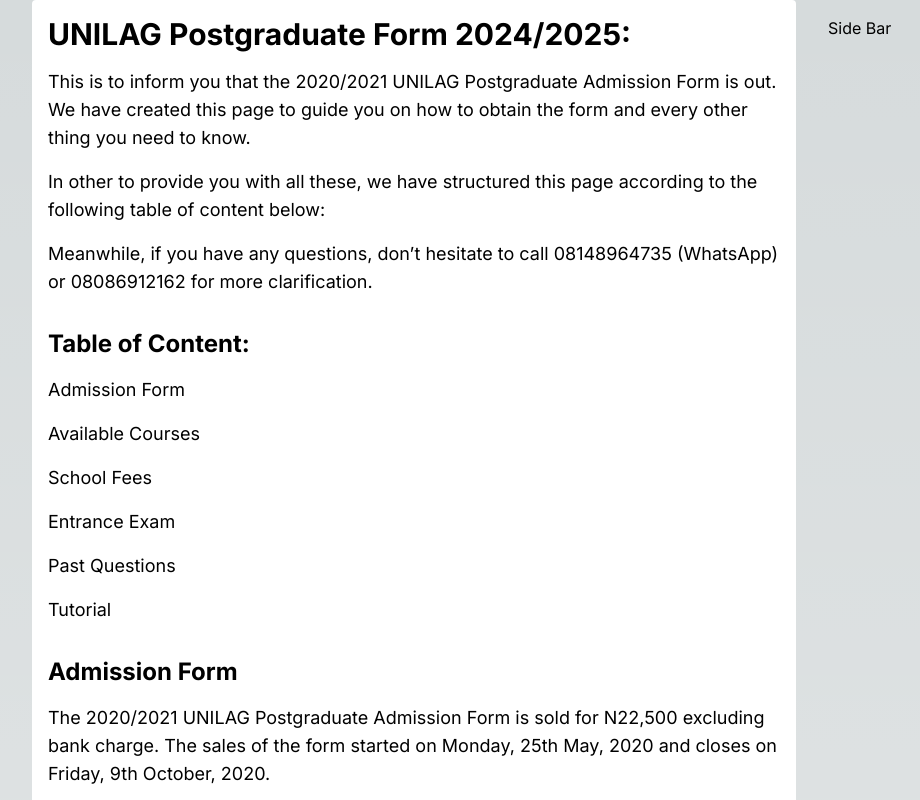
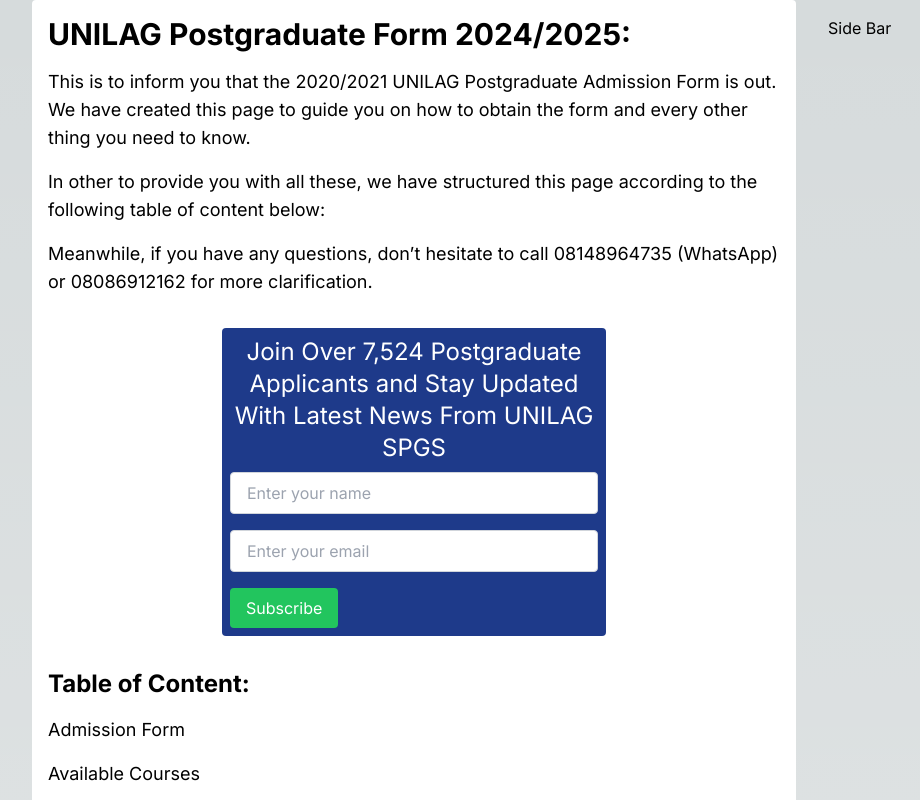
Before and after one commit to sixtusagbakwuru/vasaskills, a Next.js app: page /unilag/postgraduate/form in a window 1280 px wide. Shown: the top 800 px of the page, without its empty margins (96-1016 px from the left). Built offline with nearby package versions, Linux system fonts and the light colour scheme.

Commit message:
Third Commit

```diff
--- /dev/null
+++ b/src/app/(university-of-lagos-unilag)/unilag/postgraduate/email-subscription-form.tsx
@@ -0,0 +1,52 @@
+'use client'
+import React from "react";
+import { useState } from "react";
+
+export default function EmailSubscriptionForm(){
+    const [email, setEmail] = useState("")
+    const [name, setName] = useState("")
+
+    const handleSubmit = async (e: React.FormEvent<HTMLFormElement>) => {
+        e.preventDefault();
+        try {
+          //await firestore.collection('subscriptions').add({ email });
+          alert('Subscription successful!');
+          setEmail('');
+        } catch (error) {
+          console.error('Error subscribing:', error);
+          alert('Failed to subscribe. Please try again later.');
+        }
+      };
+
+
+    return(
+        <div>
+
+            <form onSubmit={handleSubmit} className="max-w-sm mx-auto my-8 bg-blue-900 rounded p-2">
+            <h3 className = "text-center text-2xl text-white">Join Over 7,524 Postgraduate Applicants and Stay Updated With Latest News From UNILAG SPGS</h3>
+      <input
+        type="text"
+        value={name}
+        onChange={(e) => setName(e.target.value)}
+        placeholder="Enter your name"
+        className="w-full px-4 py-2 my-2 rounded border border-gray-300 focus:outline-none focus:border-blue-500"
+        required
+      />
+      <input
+        type="email"
+        value={email}
+        onChange={(e) => setEmail(e.target.value)}
+        placeholder="Enter your email"
+        className="w-full px-4 py-2 my-2 rounded border border-gray-300 focus:outline-none focus:border-blue-500"
+        required
+      />
+      <button
+        type="submit"
+        className="mt-2 px-4 py-2 bg-green-500 text-white rounded hover:bg-blue-600 focus:outline-none"
+      >
+        Subscribe
+      </button>
+    </form>
+        </div>
+    )
+}
--- a/src/app/(university-of-lagos-unilag)/unilag/postgraduate/form/form.tsx
+++ b/src/app/(university-of-lagos-unilag)/unilag/postgraduate/form/form.tsx
@@ -1,5 +1,6 @@
 import React from "react";
 import Notice from "../notice";
+import EmailSubscriptionForm from "../email-subscription-form";
 
 
 export default function Form() {
@@ -9,6 +10,7 @@
             <p className = "text-lg leading-7 mb-4">This is to inform you that the 2020/2021 UNILAG Postgraduate Admission Form is out. We have created this page to guide you on how to obtain the form and every other thing you need to know.</p>
             <p className = "text-lg leading-7 mb-4">In other to provide you with all these, we have structured this page according to the following table of content below:</p>
             <p className = "text-lg leading-7 mb-4">Meanwhile, if you have any questions, don’t hesitate to call 08148964735 (WhatsApp) or 08086912162 for more clarification.</p>
+            <EmailSubscriptionForm />
             <h2 className = "text-2xl font-bold mt-8 mb-4">Table of Content:</h2>
             <ul>
                 <li className = "text-lg leading-7 mb-4">Admission Form</li>
```
